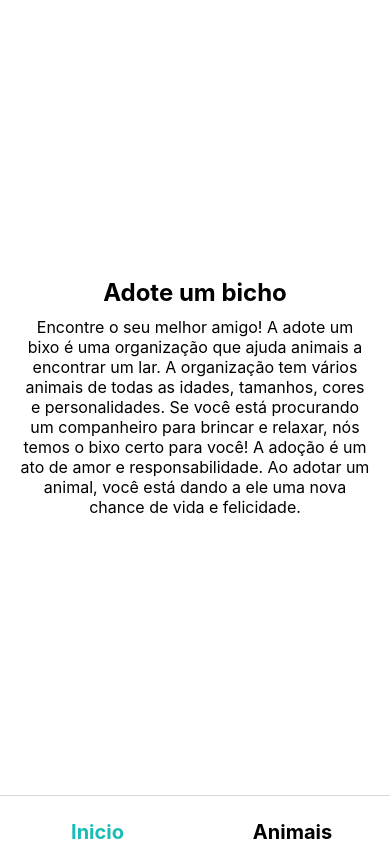
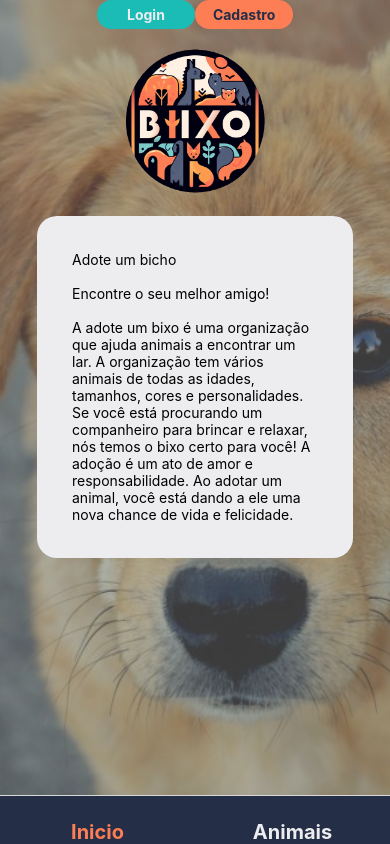
Before and after one commit to GabSTeixeira/ReactNativeTurma10Grupo3, a React Native app in the folder AdoteUmBixo/: screen /Home in a window 390 px wide. Built offline with nearby package versions, Linux system fonts and the light colour scheme; some icons are missing; what expo-file-system would draw is missing.

Commit message:
telaHome

```diff
--- /dev/null
+++ b/AdoteUmBixo/src/@types/jpg.d.ts
@@ -0,0 +1,4 @@
+declare module "*.jpg" {
+    const content: any;
+    export default content;
+  }
--- a/AdoteUmBixo/src/routes/TabBarRoute/index.tsx
+++ b/AdoteUmBixo/src/routes/TabBarRoute/index.tsx
@@ -12,8 +12,9 @@ const TabRoutes = () => {
     return (
         <AnimaisProvider>
             <Tab.Navigator screenOptions={{
-                tabBarActiveTintColor: GlobalStyle.verde.color,
-                tabBarInactiveTintColor: 'black',
+                tabBarActiveTintColor: GlobalStyle.laranja.color,
+                tabBarStyle: { backgroundColor: GlobalStyle.azul.color },
+                tabBarInactiveTintColor: GlobalStyle.branco.color,
                 headerShown: false,
                 tabBarLabelStyle: {
                     fontSize: 20,
--- a/AdoteUmBixo/src/screens/Home/index.tsx
+++ b/AdoteUmBixo/src/screens/Home/index.tsx
@@ -1,19 +1,45 @@
-import React from 'react';
-import { View, Text } from 'react-native';
-import { styles } from "./styles";
-import { SafeAreaView } from 'react-native-safe-area-context';
+import React from "react";
+import { View, Text, Image, ImageBackground, ScrollView } from "react-native";
+import { SafeAreaView } from "react-native-safe-area-context";
+import GlobalStyle from "../../globalStyle/GlobalStyle";
+import styles from "./styles";
+import logo from "../../assets/images/Logo.png";
+import { Button } from "../../components/Button";
+import dog from "../../assets/images/doguinho.jpg";
 
-const Home = () => {
+const Home: React.FC = ({ navigation }: any) => {
   return (
+    <ImageBackground style={[styles.background, { backgroundColor: "rgba(0, 0, 0, 0.5)" }]} source={dog} imageStyle=
+      {{ opacity: 0.5 }}>
+      <SafeAreaView >
+        <SafeAreaView style={{ flexDirection: 'row', alignSelf: 'center', justifyContent: 'center' }}>
+          <Button style={styles.login} onPress={() => navigation.navigate('Login')}>
+            <Text style={{ color: GlobalStyle.branco.color, fontWeight: 'bold' }}>Login</Text>
+          </Button>
+          <Button style={styles.cadastro} onPress={() => navigation.navigate('Cadastro')}>
+            <Text style={{ color: GlobalStyle.azul.color, fontWeight: 'bold' }}>Cadastro</Text>
+          </Button>
+        </SafeAreaView>
+      </SafeAreaView>
       <SafeAreaView style={styles.container}>
-
-
-      <Text style={styles.titulo}>Adote um bicho</Text>
-      <Text style={styles.descricao}>
+        <SafeAreaView>
+          <Image style={styles.logo} source={logo} />
+        </SafeAreaView>
+        <SafeAreaView style={styles.container}>
+          <ScrollView>
+            <SafeAreaView style={styles.textContainer}>
+              <Text style={GlobalStyle.texto}>
+                Adote um bicho
+                {"\n"} {"\n"}
                 Encontre o seu melhor amigo!
+                {"\n"} {"\n"}
                 A adote um bixo é uma organização que ajuda animais a encontrar um lar. A organização tem vários animais de todas as idades, tamanhos, cores e personalidades. Se você está procurando um companheiro para brincar e relaxar, nós temos o bixo certo para você! A adoção é um ato de amor e responsabilidade. Ao adotar um animal, você está dando a ele uma nova chance de vida e felicidade.
               </Text>
             </SafeAreaView>
+          </ScrollView>
+        </SafeAreaView>
+      </SafeAreaView>
+    </ImageBackground>
   );
 };
 
--- a/AdoteUmBixo/src/screens/Home/styles.ts
+++ b/AdoteUmBixo/src/screens/Home/styles.ts
@@ -1,26 +1,49 @@
-import { StyleSheet } from 'react-native'
+import { StyleSheet } from 'react-native';
+import GlobalStyle from "../../globalStyle/GlobalStyle";
 
-export const styles = StyleSheet.create({
+const styles = StyleSheet.create({
     container: {
-      flex: 1,
-      justifyContent: 'center',
-      alignItems: 'center',
-      backgroundColor: '#ffffff',
+        flex: 1,
+        justifyContent: 'center',
+        alignItems: 'center',
+        padding: 16,
+
+    },
+    background: {
+        flex: 1,
+        width: '100%',
+        height: '100%',
+        resizeMode: 'cover',
+    },
+    textContainer: {
+        backgroundColor: GlobalStyle.branco.color,
+        padding: 35,
+        borderRadius: 20,
+        margin: 5,
+        justifyContent: 'center',
+        alignItens: 'center'
     },
     logo: {
-      width: 200,
-      height: 200,
-      resizeMode: 'contain',
-      marginBottom: 20,
+        width: 150,
+        height: 150,
     },
-    titulo: {
-      fontSize: 24,
-      fontWeight: 'bold',
-      marginBottom: 10,
+
+    login: {
+        backgroundColor: GlobalStyle.verde.color,
+        paddingVertical: 6,
+        paddingHorizontal: 24,
+        borderRadius: 20,
+        width: '50%',
+        alignItems: 'center'
     },
-    descricao: {
-      fontSize: 16,
-      textAlign: 'center',
-      paddingHorizontal: 20,
+    cadastro: {
+        backgroundColor: GlobalStyle.laranja.color,
+        paddingVertical: 6,
+        paddingHorizontal: 24,
+        borderRadius: 20,
+        width: '50%',
+        alignItems: 'center'
     },
-  });
+});
+
+export default styles;
--- a/AdoteUmBixo/src/screens/Login/index.tsx
+++ b/AdoteUmBixo/src/screens/Login/index.tsx
@@ -55,7 +55,9 @@ const Login = ({ navigation }: any) => {
         linkText="Cadastre-se"
         onPress={() => navigation.navigate("Cadastro")}
       />
+
     </SafeAreaView>
-  )};
+  )
+};
 
 export default Login;
--- a/AdoteUmBixo/src/screens/Login/styles.ts
+++ b/AdoteUmBixo/src/screens/Login/styles.ts
@@ -28,6 +28,7 @@ const styles = StyleSheet.create({
     marginBottom: 10,
     paddingHorizontal: 10,
   },
+
 });
 
 export default styles;
```
Also changed, not shown: AdoteUmBixo/src/assets/images/doguinho.jpg (added). Lines whose indentation alone changed are shown as unchanged.
